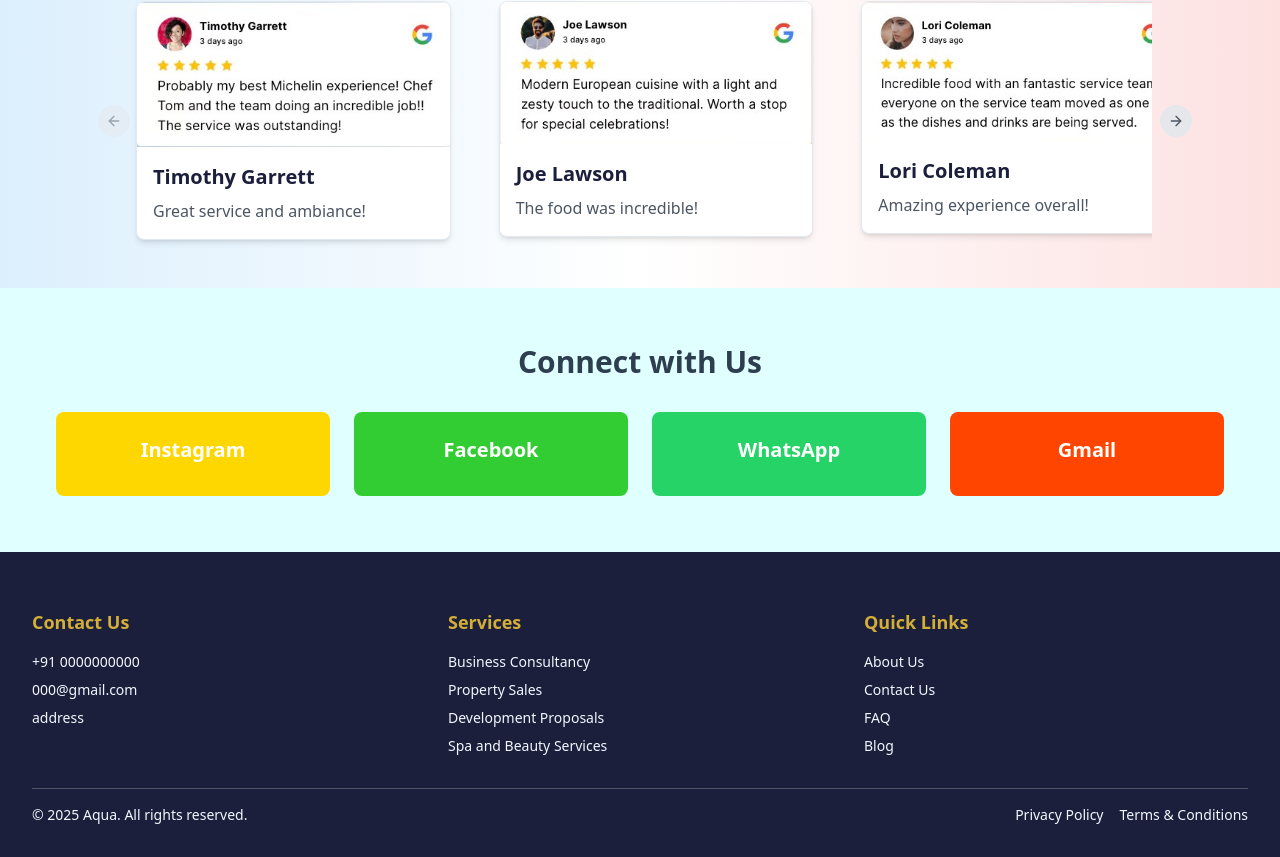
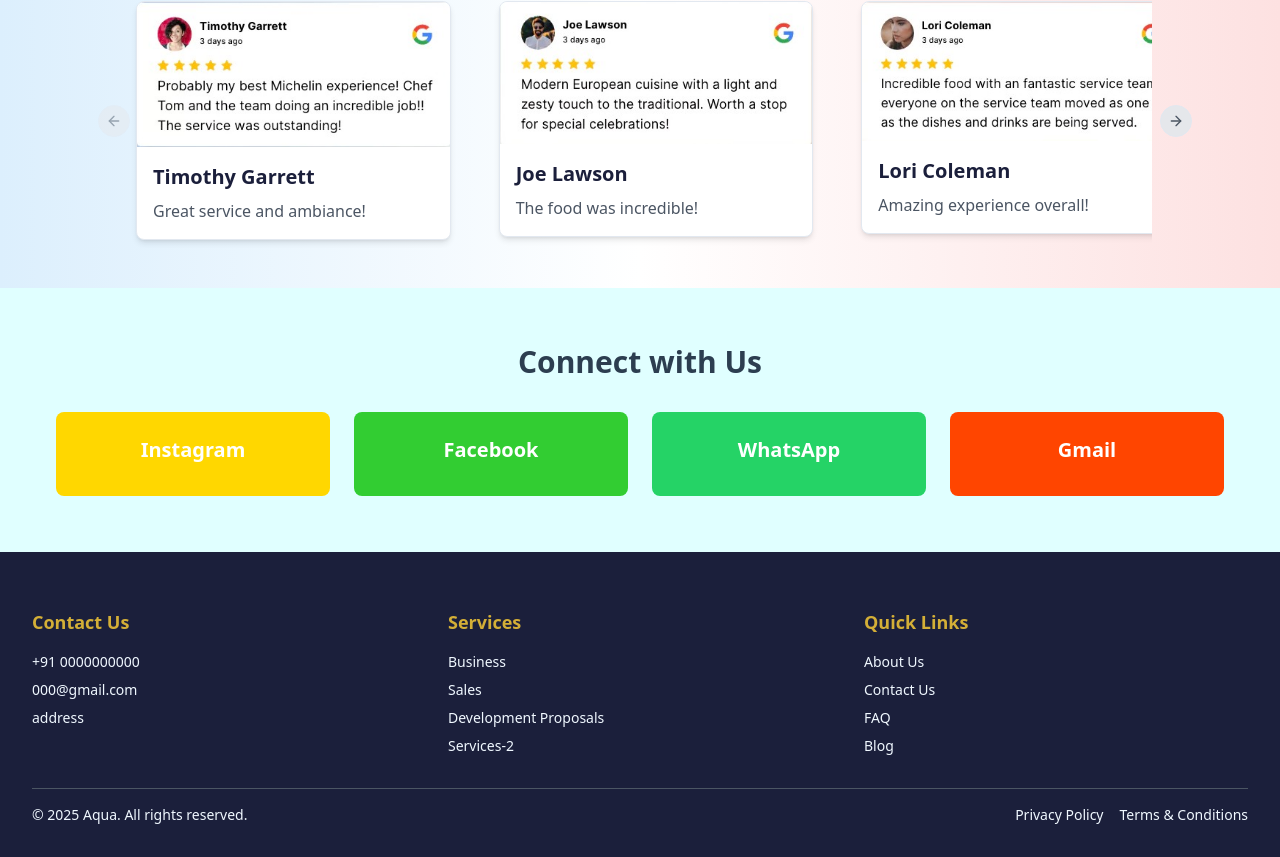
Before and after one commit to Priyanshu-cell/aqua, a React (Vite) app: page / in a window 1280 px wide. Shown: the part 2492-3349 px from the top of the page. Built offline with nearby package versions, Linux system fonts and the light colour scheme.

Commit message:
footer modified

```diff
--- a/src/components/demo/Footer.jsx
+++ b/src/components/demo/Footer.jsx
@@ -43,7 +43,7 @@ export const Footer = () => {
                   to="/consultancy"
                   className="hover:text-[#D4AF37] transition duration-300"
                 >
-                  Business Consultancy
+                  Business
                 </Link>
               </li>
               <li>
@@ -51,7 +51,7 @@ export const Footer = () => {
                   to="/properties"
                   className="hover:text-[#D4AF37] transition duration-300"
                 >
-                  Property Sales
+                  Sales
                 </Link>
               </li>
               <li>
@@ -67,7 +67,7 @@ export const Footer = () => {
                   to="/spa"
                   className="hover:text-[#D4AF37] transition duration-300"
                 >
-                  Spa and Beauty Services
+                Services-2
                 </Link>
               </li>
             </ul>
```
